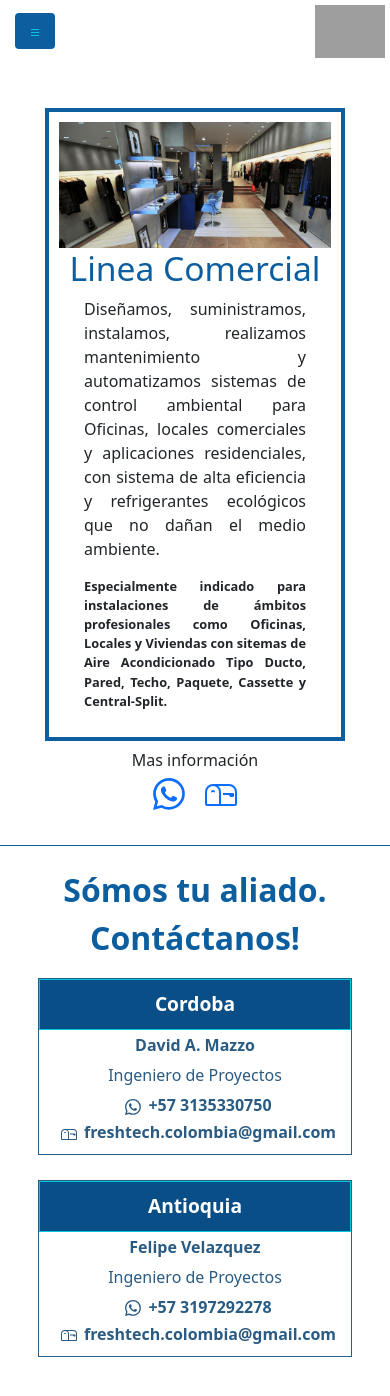
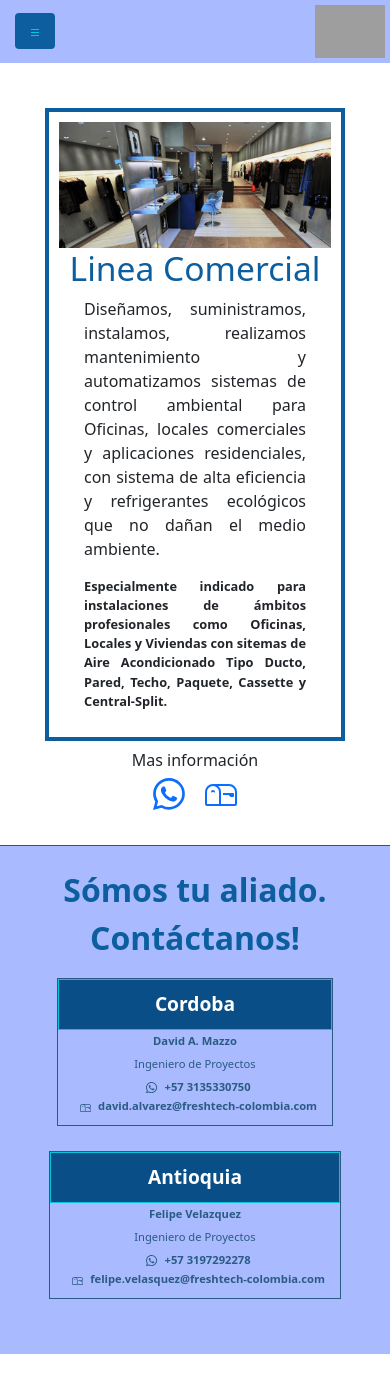
Before and after one commit to petudeveloper/freshtech-web-page, a React (Create React App) app: page /linea/comercial in a window 390 px wide. Shown: the top 1396 px of the page. After the commit the page ends 1354 px from the top, so only its background shows below. Built offline with nearby package versions, Linux system fonts and the light colour scheme; grey boxes are pictures that could not be loaded.

Commit message:
Update footer and navbar style.

```diff
--- a/src/components/AboutUs/About.module.css
+++ b/src/components/AboutUs/About.module.css
@@ -3,6 +3,7 @@
   display: flex;
   flex-direction: column;
   align-items: center;
+  color: #2a5b83;
 }
 
 .logoContanier {
@@ -30,6 +31,8 @@
   justify-content: center;
   align-items: center;
   height: 20vh;
+  color: #fff;
+  font-size: 1.1rem;
 }
 
 .pro:nth-child(1) {
--- a/src/components/Footer/Footer.js
+++ b/src/components/Footer/Footer.js
@@ -10,14 +10,14 @@ const Footer = () => (
         name="David A. Mazzo"
         cargo="Ingeniero de Proyectos"
         cel="3135330750"
-        correo="freshtech.colombia@gmail.com"
+        correo="david.alvarez@freshtech-colombia.com"
       />
       <Contacto
         sede="Antioquia"
         name="Felipe Velazquez"
         cargo="Ingeniero de Proyectos"
         cel="3197292278"
-        correo="freshtech.colombia@gmail.com"
+        correo="felipe.velasquez@freshtech-colombia.com"
       />
     </div>
   </div>
--- a/src/components/Footer/Footer.module.css
+++ b/src/components/Footer/Footer.module.css
@@ -2,6 +2,7 @@
   padding: 15px;
   margin-top: 25px;
   border-top: 1px solid #0c5e9f;
+  background: #a9baff;
 }
 
 .contactContainer {
@@ -64,6 +65,7 @@
 
   .contact {
     margin: 0 0 25px 0;
+    font-size: 0.7rem;
   }
 }
 
--- a/src/components/Form/Form.js
+++ b/src/components/Form/Form.js
@@ -73,7 +73,7 @@ const Form = () => {
         <a href="https://api.whatsapp.com/send?phone=573197292278">
           <BsWhatsapp className={styles.icon} />
         </a>
-        <a href="mailto:freshtech.colombia@gmail.com">
+        <a href="mailto:felipe.velasquez@freshtech-colombia.com">
           <BsMailbox className={styles.icon} />
         </a>
       </div>
--- a/src/components/NavBar/NavBar.module.css
+++ b/src/components/NavBar/NavBar.module.css
@@ -13,6 +13,7 @@ a {
   justify-content: space-between;
   align-items: center;
   box-shadow: 5px 3px 8px 3px #ffffff70;
+  background: #a9baff;
 }
 
 .list {
```
